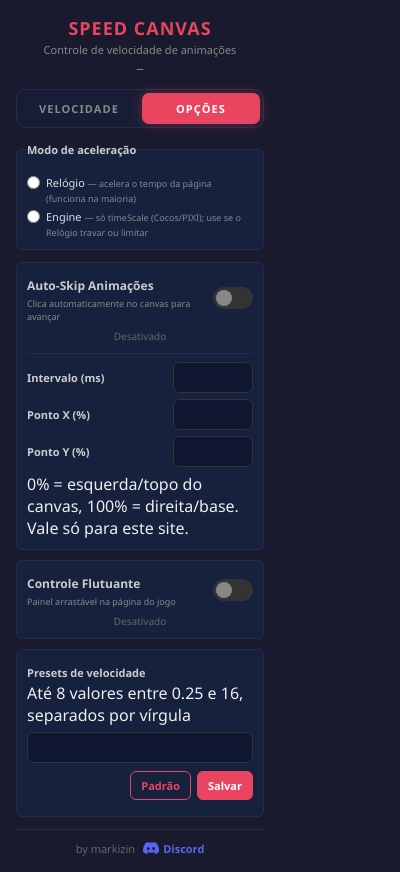
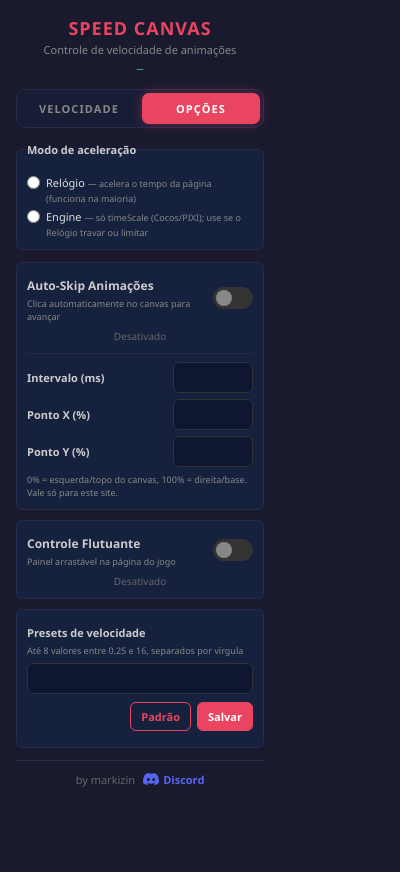
Before and after one commit to MarcBuzatto/canvas-speed-extension, a browser extension: page popup.html in a window 400 px wide. Both pictures are taken after a click on the tab "OPÇÕES". After the commit the page ends 844 px from the top, so only its background shows below. Drawn offline with Linux system fonts and the light colour scheme.

Commit message:
fix: aplica estilo de sublabel também fora do toggle no popup
Co-Authored-By: Claude Opus 5.5 <noreply@anthropic.com>

```diff
--- a/popup.html
+++ b/popup.html
@@ -65,7 +65,6 @@
     .mode-group legend { font-size: 11px; color: #ccc; font-weight: 600; padding: 0; margin-bottom: 4px; }
     .mode-option { display: flex; gap: 6px; align-items: flex-start; font-size: 11px; color: #ddd; margin-top: 4px; cursor: pointer; }
     .mode-option input { margin: 1px 0 0; accent-color: #4ecca3; }
-    .mode-option .sublabel { font-size: 9px; color: #888; }
     .mode-option input:focus-visible { outline: 2px solid #4ecca3; outline-offset: 2px; }
 
     input[type="number"], .text-input {
@@ -223,7 +222,7 @@
       font-weight: 600;
     }
 
-    .skip-toggle .sublabel {
+    .sublabel {
       font-size: 9px;
       color: #888;
       margin-top: 2px;
```
